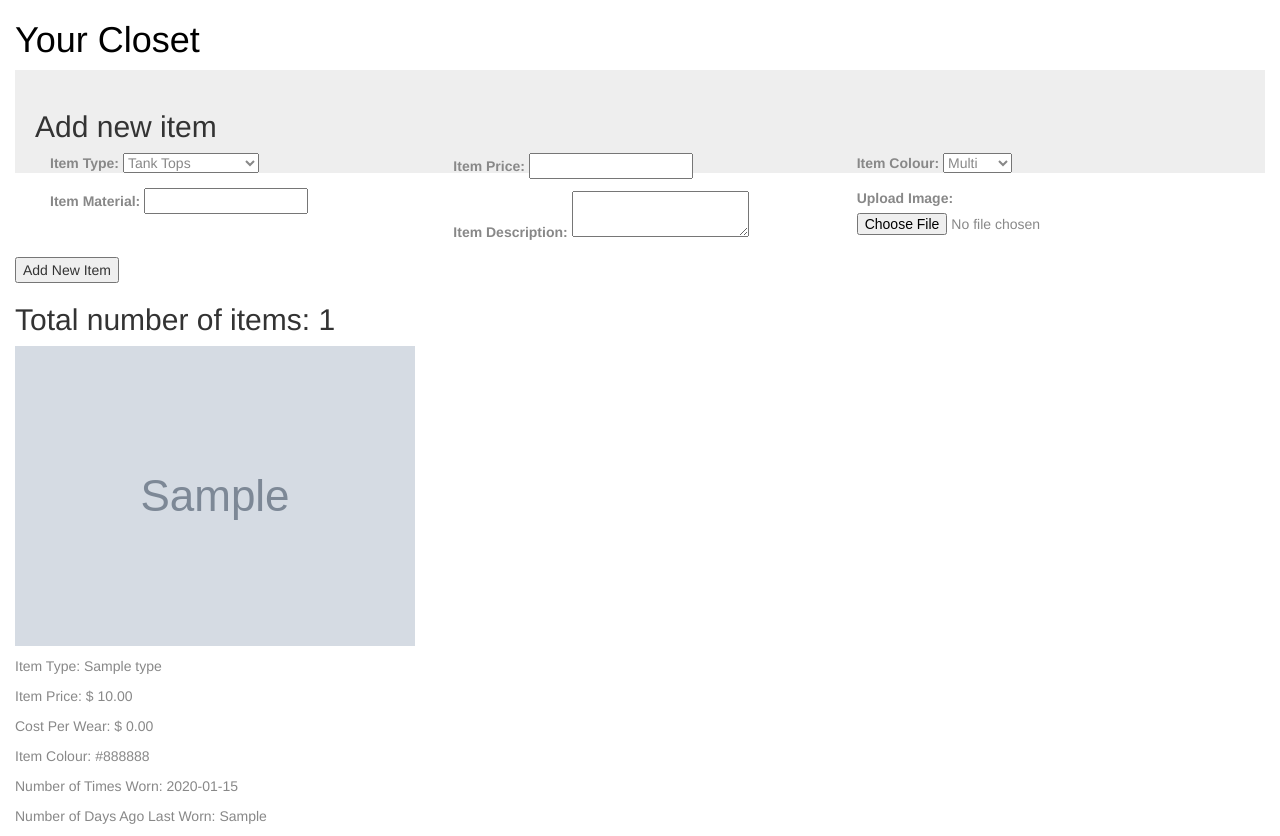
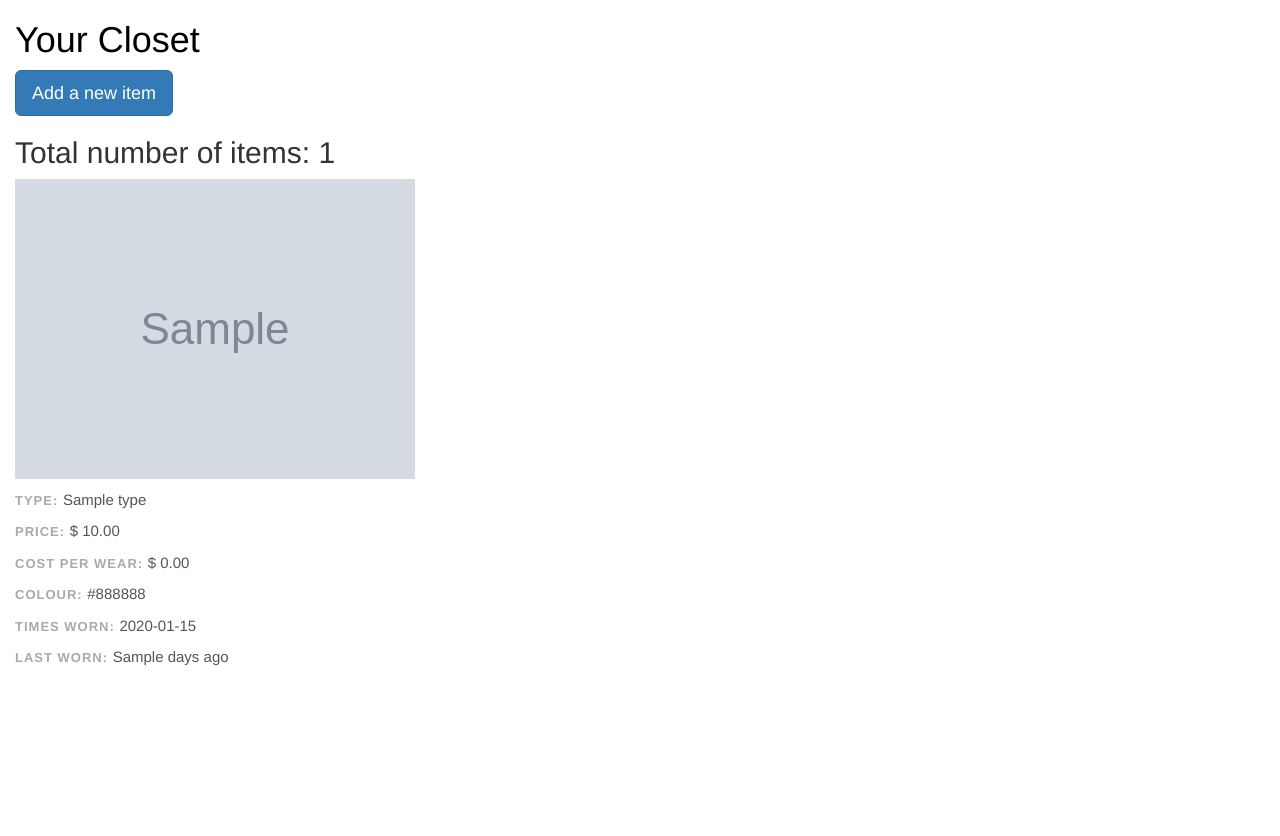
Before and after one commit to Renayuu/Minimalist, a PHP site: template views/closet.php in a window 1280 px wide. Shown: the part 160-996 px from the top of the page. After the commit the page ends 826 px from the top, so only its background shows below. Run offline with PHP 8.4, Linux system fonts and the light colour scheme; the template is opened without the code that fills it: most values are stand-ins (such as "Sample title", 1, 10 or a date in 2020); grey boxes marked "Sample" are stand-in pictures; some libraries are stand-ins or nearby versions.

Commit message:
Put new item form in modal & some styling
inserted the form into a modal popup box
altered the item labels slightly
updated some css styles

```diff
--- a/css/styles.css
+++ b/css/styles.css
@@ -7,15 +7,27 @@ h1 {
 	color: black;
 }
 
-p{
-	color: #888;
+p {
+	color: #555;
+	font-size: 15px;
 }
+
 a {
 	text-decoration: none;
 }
 
 header {
 	margin-top: 20px;
+}
+
+.item_label {
+	opacity: 0.5;
+	font-family: Helvetica, sans-serif;
+	font-weight: bold;
+	font-size: 13px;
+	color: #555;
+	letter-spacing: 1px;
+	text-transform: uppercase;
 }
 
 
--- a/views/closet.php
+++ b/views/closet.php
@@ -28,7 +28,84 @@
 	<h1>Your Closet</h1>
 
 
-	<div class="form-container">
+	<!-- ADD New Item Modal -->
+
+	<!-- Button trigger modal -->
+		<button type="button" class="btn btn-primary btn-lg" data-toggle="modal" data-target="#newItemModal">
+		  Add a new item
+		</button>
+
+	<!-- Modal -->
+		<div class="modal fade" id="newItemModal" tabindex="-1" role="dialog" aria-labelledby="myModalLabel">
+		  <div class="modal-dialog" role="document">
+		    <div class="modal-content">
+
+		      <div class="modal-header">
+		        <button type="button" class="close" data-dismiss="modal" aria-label="Close"><span aria-hidden="true">&times;</span></button>
+		        <h4 class="modal-title" id="myModalLabel">Add new item</h4>
+		      </div>
+		      <form action="insert.php" method="post" name="addnewitem" enctype="multipart/form-data" id="newItemForm">
+		      <div class="modal-body">
+
+			        <p>
+			        <label for="Type">Item Type:</label>
+				        <select name="Type" id="Type" >
+						  <option name="Tank Tops" value="Tank Tops">Tank Tops</option>
+		                  <option name="Short Sleeve Tops" value="Short Sleeve Tops">Short Sleeve Tops</option>
+						  <option name="Long Sleeve Tops" value="Long Sleeve Tops">Long Sleeve Tops</option>
+		                  <option name="Dresses" value="Dresses">Dresses</option>
+		                  <option name="Skirts" value="Skirts">Skirts</option>
+						  <option name="Shorts" value="Shorts">Shorts</option>
+						  <option name="Pants" value="Pants">Pants</option>
+						</select>
+			        </p>
+		            <p>
+				        <label for="Material">Item Material:</label>
+				        <input type="text" name="Material" id="Material">
+			        </p>
+			        <p>
+				        <label for="Price">Item Price:</label>
+				        <input type="text" name="Price" id="Price">
+			        </p>
+		            <p>
+				        <label for="Description">Item Description:</label>
+		                <textarea name="Description" id="Description"></textarea>
+			        </p>
+		            <p>
+		                <label for="Colour">Item Colour:</label>
+		                <!-- <input type="text" name="Colour" id="Colour">-->
+		                <select name="Colour" id="Colour" >
+		                    <option name="Multi" value="Multi">Multi</option>
+		                    <option name="Black" value="Black">Black</option>
+		                    <option name="Gray" value="Gray">Gray</option>
+		                    <option name="White" value="White">White</option>
+		                    <option name="Red" value="Red">Red</option>
+		                    <option name="Orange" value="Orange">Orange</option>
+		                    <option name="Yellow" value="Yellow">Yellow</option>
+		                    <option name="Green" value="Green">Green</option>
+		                    <option name="Blue" value="Blue">Blue</option>
+		                    <option name="Purple" value="Purple">Purple</option>
+		                    <option name="Pink" value="Pink">Pink</option>
+		                    <option name="Brown" value="Brown">Brown</option>
+						</select>
+		            </p>
+		            <p>
+		                <label for="uploadimage">Upload Image:</label>
+		                <input name="uploadimage" type="file">
+		            </p>
+
+			        <input type="submit" id="newItemSubmit" class="btn btn-primary" value="Add New Item" data-dismiss="modal">
+
+		      </div>
+		      </form>
+
+		    </div> <!-- end modalContent -->
+		  </div> <!-- end modalDialog -->
+		</div> <!-- end my modal -->
+
+
+
+	<!-- <div class="form-container">
 		<h2>Add new item</h2>
         <form action="insert.php" method="post" name="addnewitem" enctype="multipart/form-data">
 
@@ -36,7 +113,6 @@
 
 		        <p>
 		        <label for="Type">Item Type:</label>
-	        <!-- <input type="text" name="itemtype"> -->
 			        <select name="Type" id="Type" >
 					  <option name="Tank Tops" value="Tank Tops">Tank Tops</option>
 	                  <option name="Short Sleeve Tops" value="Short Sleeve Tops">Short Sleeve Tops</option>
@@ -72,7 +148,6 @@
 
 	            <p>
 	                <label for="Colour">Item Colour:</label>
-                <!-- <input type="text" name="Colour" id="Colour">-->
 	                <select name="Colour" id="Colour" >
 	                    <option name="Multi" value="Multi">Multi</option>
 	                    <option name="Black" value="Black">Black</option>
@@ -92,19 +167,19 @@
 	            <p>
 	                <label for="uploadimage">Upload Image:</label>
 	                <input name="uploadimage" type="file">
-
 	            </p>
 
 	        </div>
 
-        </div>
-
-	    <div class="clearfix"></div>
 	        <input type="submit" value="Add New Item">
-
         </form>
 
+    </div> -->
+
+
+
 	<div>
+
 	<?php
 		echo "<h2>Total number of items: ";
 		echo count($items);
@@ -116,25 +191,25 @@
 
 	        foreach ($items as $item) {
 	        	if ($item["Type"] == "Tank Tops") {
-	        		echo "<div class='item-box col-xs-6 col-sm-4 col-md-3 tops'> ";
+	        		echo "<div class='item-box col-xs-6 col-sm-4 col-md-3 tank_tops'> ";
 	        		}
 	        	if ($item["Type"] == "Short Sleeve Tops") {
-	        		echo "<div class='item-box col-xs-6 col-sm-4 col-md-3 bottoms'> ";
+	        		echo "<div class='item-box col-xs-6 col-sm-4 col-md-3 short_sleeves_top'> ";
 	        		}
 	        	if ($item["Type"] == "Long Sleeve Tops") {
-	        		echo "<div class='item-box col-xs-6 col-sm-4 col-md-3 outerwear'> ";
+	        		echo "<div class='item-box col-xs-6 col-sm-4 col-md-3 long_sleeves_top'> ";
 	        		}
 	        	if ($item["Type"] == "Dresses") {
 	        		echo "<div class='item-box col-xs-6 col-sm-4 col-md-3 dresses'> ";
 	        		}
 	        	if ($item["Type"] == "Skirts") {
-	        		echo "<div class='item-box col-xs-6 col-sm-4 col-md-3 short_sleeves_top'> ";
+	        		echo "<div class='item-box col-xs-6 col-sm-4 col-md-3 skirts'> ";
 	        		}
 	        	if ($item["Type"] == "Shorts") {
-	        		echo "<div class='item-box col-xs-6 col-sm-4 col-md-3 long_sleeves_top'> ";
+	        		echo "<div class='item-box col-xs-6 col-sm-4 col-md-3 shorts'> ";
                     }
                 if ($item["Type"] == "Pants") {
-	        		echo "<div class='item-box col-xs-6 col-sm-4 col-md-3 dresses'> ";
+	        		echo "<div class='item-box col-xs-6 col-sm-4 col-md-3 pants'> ";
 	        		}
 
                     echo "<p>";
@@ -142,39 +217,62 @@
 	        		echo "</p>";
 
 
-	        		echo "<p>Item Type: ";
+	        		echo "<p> <span class='item_label'>Type: </span>";
 	        			echo $item["Type"];
 	        		echo "</p>";
 
-                    echo "<p>Item Price: ";
+                    echo "<p> <span class='item_label'>Price: </span>";
                     	echo "$ ".number_format($item["Price"], 2);
 	        		echo "</p>";
 
-                    echo "<p>Cost Per Wear: ";
+                    echo "<p> <span class='item_label'>Cost Per Wear: </span>";
                     	echo "$ ".number_format($item["Price"] / $item["Times_Worn"], 2);
 	        		echo "</p>";
 
 
-                    echo "<p>Item Colour: ";
+                    echo "<p> <span class='item_label'>Colour: </span>";
 	        			echo $item["Colour"];
 	        		echo "</p>";
 
-                    echo "<p>Number of Times Worn: ";
+                    echo "<p><span class='item_label'>Times Worn: </span>";
 	                   echo $item["Times_Worn"];
 	        		echo "</p>";
 
-                    echo "<p>Number of Days Ago Last Worn: ";
-	                   echo $item["Days_Last_Worn"];
+                    echo "<p> <span class='item_label'>Last Worn: </span>";
+                    	if($item["Days_Last_Worn"] == 1) {
+                    		echo $item["Days_Last_Worn"]." day ago";
+                    	}
+                    	else {
+                    		echo $item["Days_Last_Worn"]." days ago";
+                    	}
+
 	        		echo "</p>";
 
                 echo "</div>";
 
-
 	         }
 
+        ?>
 
-
-        ?>
+        <!-- Test items for testing styling on local computer -->
+	        <!-- <div class='item-box col-xs-6 col-sm-4 col-md-3 tank_tops'>
+	        	<p><img src=""></p>
+	        	<p>Item Type: Tanks Tops</p>
+				<p>Item Price: $50</p>
+				<p>Cost Per Wear: $4.90</p>
+                <p>Item Colour: Blue</p>
+				<p>Number of Times Worn: 45 </p>
+                <p>Number of Days Ago Last Worn: 3</p>
+	        </div>
+	        <div class='item-box col-xs-6 col-sm-4 col-md-3 shorts'>
+	        	<p><img src=""></p>
+	        	<p>Item Type: Shorts</p>
+				<p>Item Price: $50</p>
+				<p>Cost Per Wear: $4.90</p>
+                <p>Item Colour: Blue</p>
+				<p>Number of Times Worn: 45 </p>
+                <p>Number of Days Ago Last Worn: 3</p>
+	        </div> -->
 
 
 		</div> <!-- end items container -->
@@ -186,8 +284,26 @@
 
 
 <script type="text/javascript">
-	  $(function() {
-	    $( "#datepicker" ).datepicker({dateFormat: 'yy-mm-dd'});
+	  // $(function() {
+	  //   $( "#datepicker" ).datepicker({dateFormat: 'yy-mm-dd'});
+	  // });
+
+	$("#newItemModal").on('hide', function () {
+        window.location.reload();
 	});
+
+	// submits modal form - fixes form submission problem, tutorial from:
+	//http://stackoverflow.com/questions/9349142/twitter-bootstrap-2-modal-form-dialogs/9349329#9349329
+
+	$('#newItemSubmit').on('click', function(e){
+	    // We don't want this to act as a link so cancel the link action
+	    e.preventDefault();
+
+	    // Find form and submit it
+	    $('#newItemForm').submit();
+	});
+
 </script>
+
+
 </html>
```
Also changed, not shown: other parts of css/styles.css (+22 -15 lines). Lines whose indentation alone changed are shown as unchanged.
